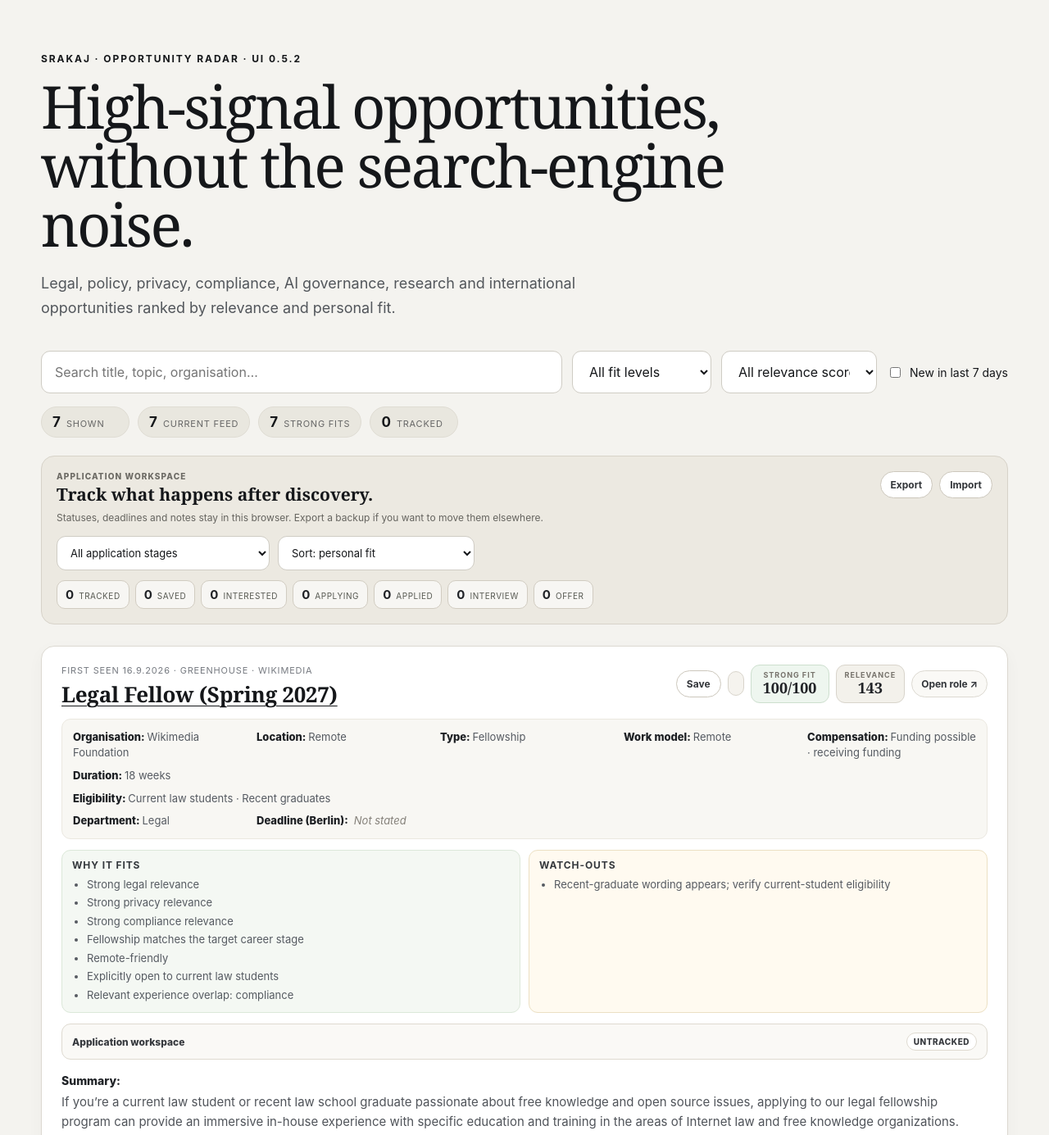
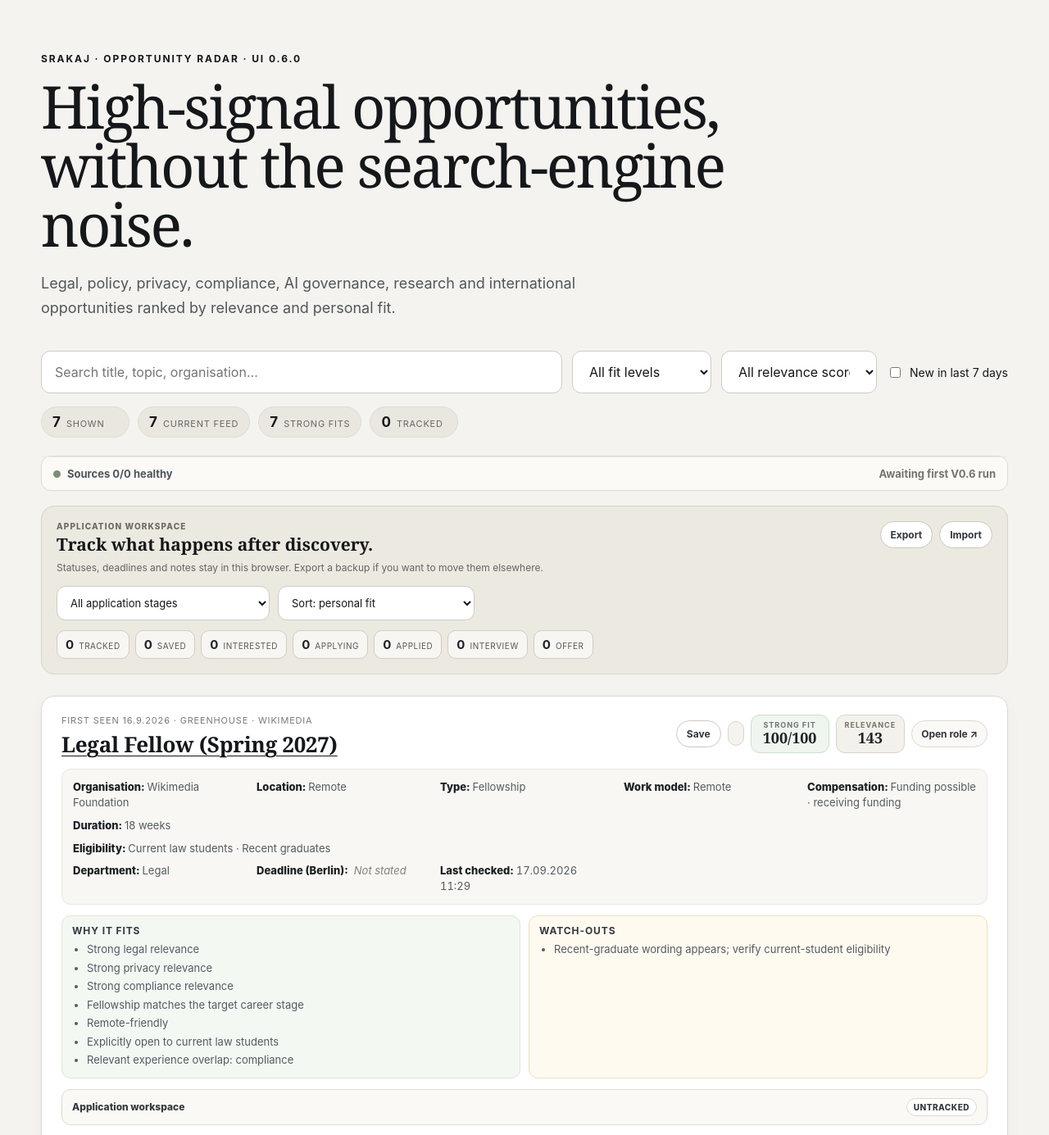
Before and after one commit to srakaj/opportunity-radar, a plain HTML site: page docs/index.html in a window 1280 px wide. Shown: the top 1385 px of the page at 82% size. Drawn offline with Linux system fonts and the light colour scheme.

Commit message:
Expose V0.6 source intelligence in dashboard

```diff
--- a/docs/index.html
+++ b/docs/index.html
@@ -9,11 +9,12 @@
   <title>Opportunity Radar</title>
   <link rel="stylesheet" href="style.css?v=20260917-050">
   <link rel="stylesheet" href="deadline-ui.css?v=20260917-052">
+  <link rel="stylesheet" href="source-ui.css?v=20260917-060">
 </head>
 <body>
   <main class="shell">
     <header>
-      <p class="eyebrow">SRakaj · Opportunity Radar · UI 0.5.2</p>
+      <p class="eyebrow">SRakaj · Opportunity Radar · UI 0.6.0</p>
       <h1>High-signal opportunities, without the search-engine noise.</h1>
       <p class="lede">Legal, policy, privacy, compliance, AI governance, research and international opportunities ranked by relevance and personal fit.</p>
     </header>
@@ -163,5 +164,6 @@
 
   <script src="app.js?v=20260917-050"></script>
   <script src="deadline-ui.js?v=20260917-052"></script>
+  <script src="source-ui.js?v=20260917-060"></script>
 </body>
 </html>
```
